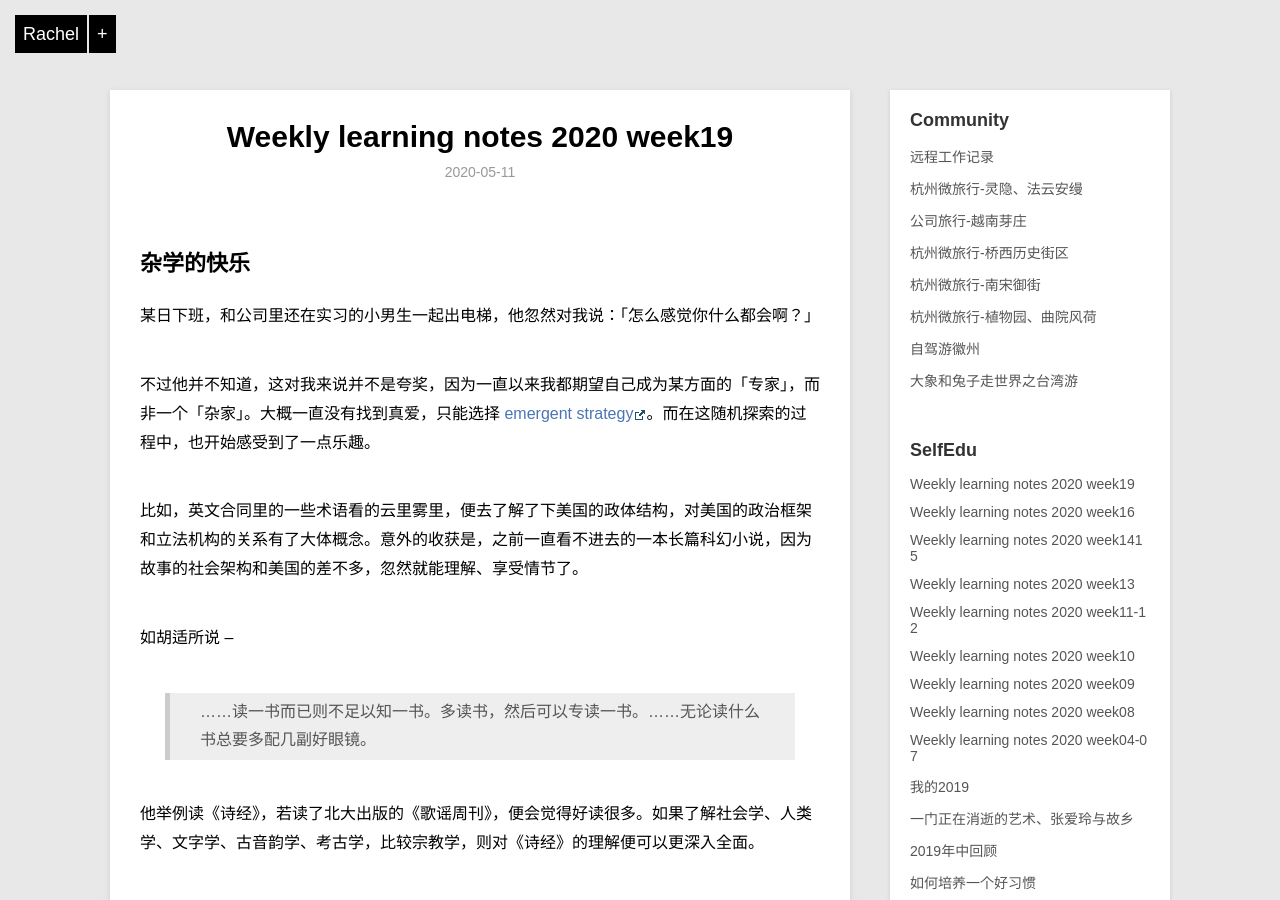
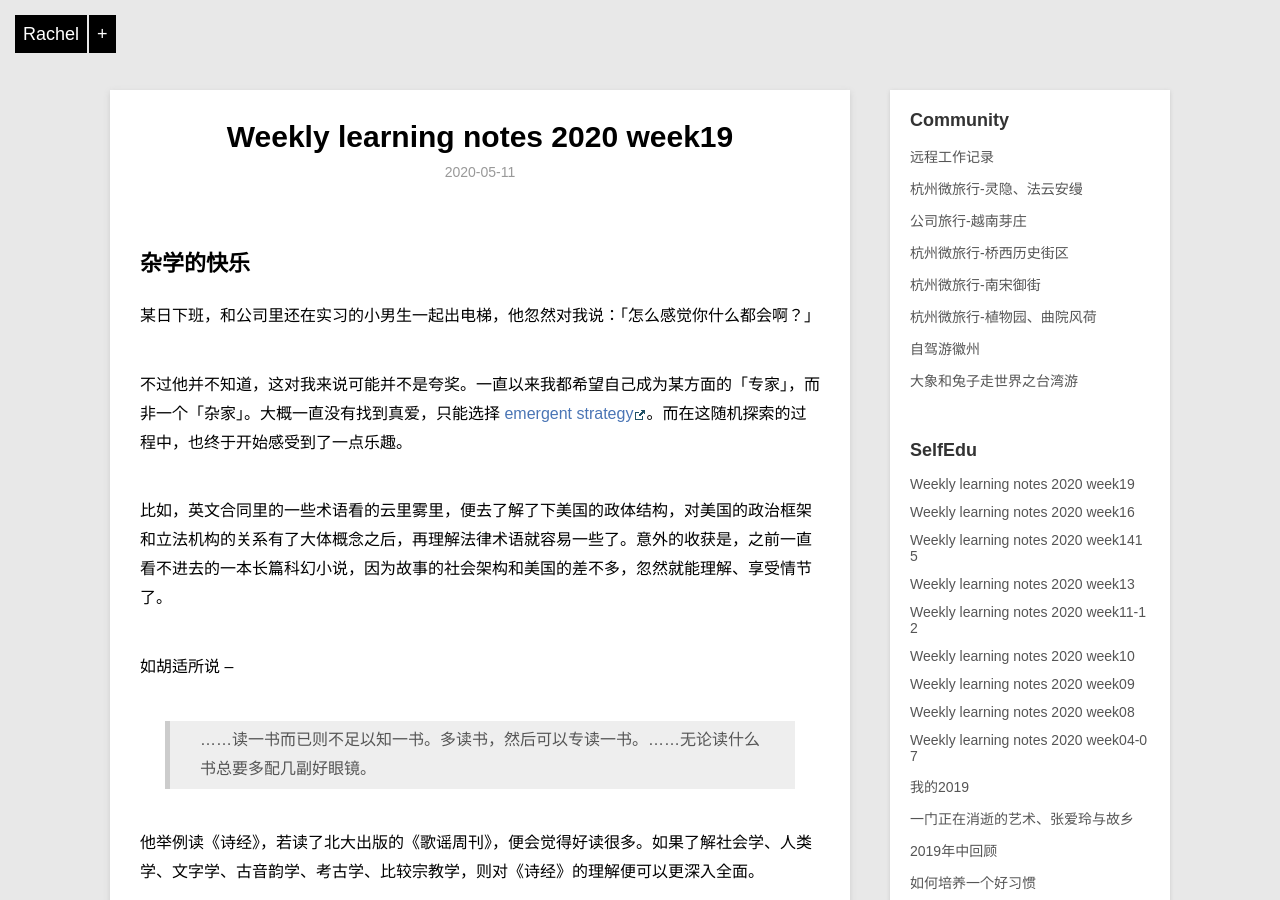
Before and after one commit to RachyJ/rachyj.github.io, a Jekyll site: the page built from _posts/SelfEdu/2020-05-11-week19.md, in a window 1280 px wide and 900 px high. Built offline with Jekyll 4.4.1, drawn with Linux system fonts in a browser that asks for light colours; comment, search, counter and statistics services are not loaded.

Commit message:
more minor edits

```diff
--- a/_posts/SelfEdu/2020-05-11-week19.md
+++ b/_posts/SelfEdu/2020-05-11-week19.md
@@ -10,15 +10,15 @@ description: 学习周报2020 week17-19 杂学的快乐 高效学习
 
 某日下班，和公司里还在实习的小男生一起出电梯，他忽然对我说：「怎么感觉你什么都会啊？」
 
-不过他并不知道，这对我来说并不是夸奖，因为一直以来我都期望自己成为某方面的「专家」，而非一个「杂家」。大概一直没有找到真爱，只能选择 [emergent strategy](2018-08-17-find-happiness-in-work.md)。而在这随机探索的过程中，也开始感受到了一点乐趣。
+不过他并不知道，这对我来说可能并不是夸奖。一直以来我都希望自己成为某方面的「专家」，而非一个「杂家」。大概一直没有找到真爱，只能选择 [emergent strategy](2018-08-17-find-happiness-in-work.md)。而在这随机探索的过程中，也终于开始感受到了一点乐趣。
 
-比如，英文合同里的一些术语看的云里雾里，便去了解了下美国的政体结构，对美国的政治框架和立法机构的关系有了大体概念。意外的收获是，之前一直看不进去的一本长篇科幻小说，因为故事的社会架构和美国的差不多，忽然就能理解、享受情节了。
+比如，英文合同里的一些术语看的云里雾里，便去了解了下美国的政体结构，对美国的政治框架和立法机构的关系有了大体概念之后，再理解法律术语就容易一些了。意外的收获是，之前一直看不进去的一本长篇科幻小说，因为故事的社会架构和美国的差不多，忽然就能理解、享受情节了。
 
 如胡适所说 --
 
 > ……读一书而已则不足以知一书。多读书，然后可以专读一书。……无论读什么书总要多配几副好眼镜。
 
-他举例读《诗经》，若读了北大出版的《歌谣周刊》，便会觉得好读很多。如果了解社会学、人类学、文字学、古音韵学、考古学，比较宗教学，则对《诗经》的理解便可以更深入全面。
+他举例读《诗经》，若读了北大出版的《歌谣周刊》，便会觉得好读很多。如果了解社会学、人类学、文字学、古音韵学、考古学、比较宗教学，则对《诗经》的理解便可以更深入全面。
 
 多熟悉一个框架如同多了一副眼镜 -- 戴这副眼镜看不见或者看不清，换另一副眼镜，可能就懂了，或者可以补充视角，看得更清晰更透彻。
 
```
